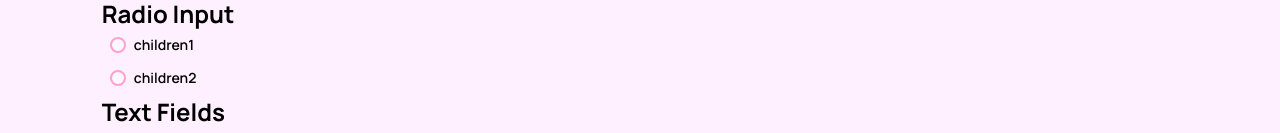
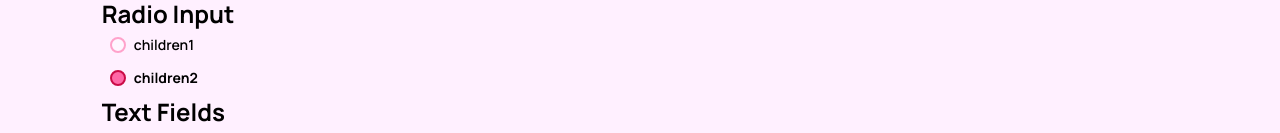
Before and after one commit to DevRomeral/beauticianapp, a Next.js app: page / in a window 1280 px wide. Shown: the part 454-587 px from the top of the page. Built offline with nearby package versions, Linux system fonts and the light colour scheme; no server answers.

Commit message:
Radio input styles into a different file

```diff
--- a/src/app/page.tsx
+++ b/src/app/page.tsx
@@ -51,7 +51,7 @@ export default function HomePage() {
           <h3>Radio Input</h3>
           <RadioInput
             isLoading={false}
-            defaultValue=""
+            defaultValue="value2"
             name="tmpRadio"
             onChange={(value: string) => {
               console.log(value);
--- a/src/components/inputs/radio/RadioInputOption.tsx
+++ b/src/components/inputs/radio/RadioInputOption.tsx
@@ -3,10 +3,6 @@
 import React from 'react';
 
 import LoadingPlaceholder, { ILoadingProps, LoadingPlaceholderConfig } from '../../display/LoadingPlaceholder';
-
-export const RadioOptionConfig = {
-  classSelected: 'font-bold underline',
-};
 
 export interface IRadioOption {
   id: string;
@@ -48,9 +44,7 @@ const RadioInputOption: React.FC<RadioInputOptionProps> = ({
           className="input-radio-hidden"
         />
         <label htmlFor={id} className="custom-radio" />
-        <label htmlFor={id} className={`${isSelected ? RadioOptionConfig.classSelected : ''}`}>
-          {label}
-        </label>
+        <label htmlFor={id}>{label}</label>
       </LoadingPlaceholder>
     </div>
   );
--- a/src/styles/form-controls/radios.scss
+++ b/src/styles/form-controls/radios.scss
@@ -1,34 +1,64 @@
+$radioInputTransitionDuration: theme('transitionDuration.300');
+
+/* Background Color */
+$radioInputBackgroundColor: theme('backgroundColor.background.50');
+$radioInputCheckedBackgroundColor: theme('backgroundColor.primary.400');
+
+/* Border Color */
+$radioInputBorderColor: theme('borderColor.primary.300');
+$radioInputCheckedBorderColor: theme('borderColor.primary.700');
+
+/* Border Size */
+$radioInputBorderSize: theme('borderWidth.2');
+
+/* Size */
+$radioInputSize: theme('size.4');
+
+/******************************************************************************/
+
+/* main input hidden */
 .input-radio-hidden {
   position: absolute;
   opacity: 0;
   pointer-events: none;
 }
 
+/* style of the visible radio input */
 .custom-radio {
-  @apply border-primary-300 h-4 w-4 border-2 bg-background-50 transition-all duration-300 rounded-full cursor-pointer;
+  @apply transition-all rounded-full cursor-pointer;
+  height: $radioInputSize;
+  width: $radioInputSize;
   display: inline-block;
   position: relative;
+  border: $radioInputBorderSize solid $radioInputBorderColor;
+  background-color: $radioInputBackgroundColor;
+  transition-duration: $radioInputTransitionDuration;
 }
 
+
+// .custom-radio::after {
+//   @apply w-1 h-1 rounded-full block absolute transition-all;
+//   content: '';
+//   background-color: transparent;
+//   top: 50%;
+//   left: 50%;
+//   transform: translate(-50%, -50%);
+//   transition-duration: $radioInputTransitionDuration;
+// }
+
+.input-radio-hidden:checked+.custom-radio {
+  background-color: $radioInputCheckedBackgroundColor;
+  border-color: $radioInputCheckedBorderColor;
+}
+
+/* label */
 .custom-radio+label {
   @apply cursor-pointer;
 }
 
-.custom-radio::after {
-  @apply w-1 h-1 rounded-full block absolute transition-all duration-300;
-  content: '';
-  background-color: transparent;
-  top: 50%;
-  left: 50%;
-  transform: translate(-50%, -50%);
-}
-
-.input-radio-hidden:checked+.custom-radio {
-  @apply border-primary-700 bg-primary-400;
-}
-
-.input-radio-hidden:checked+.custom-radio::after {
-  @apply border-green-500;
+/* label for checked radio */
+.input-radio-hidden:checked+.custom-radio+label {
+  @apply font-bold;
 }
 
 .input-radio-hidden:focus+.custom-radio {
```
